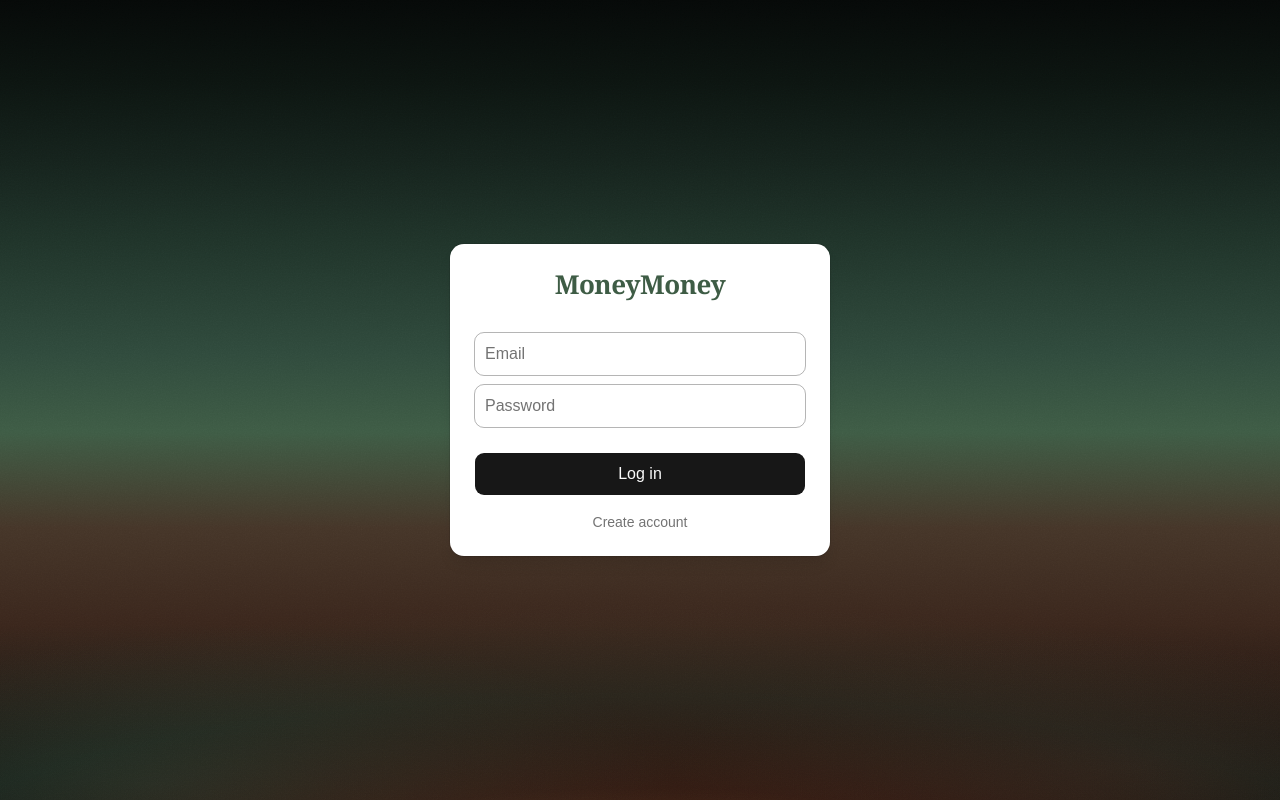
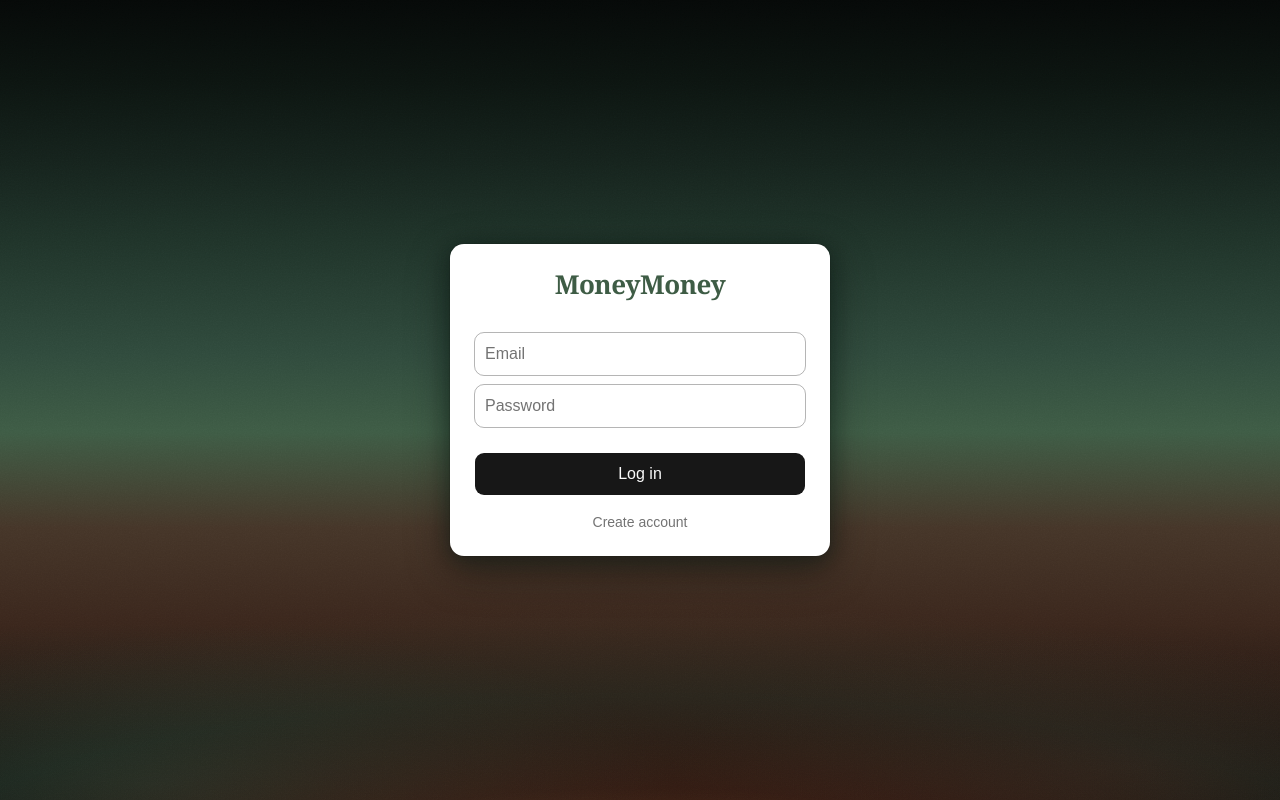
Before and after one commit to sjiyoungan/MoneyMoney, a React (Vite) app: page / in a window 1280 px wide. Built offline with nearby package versions, Linux system fonts and the light colour scheme; no server answers.

Commit message:
Add dark green drop shadow to auth card.
Co-authored-by: Cursor <cursoragent@cursor.com>

```diff
--- a/src/pages/AuthPage.tsx
+++ b/src/pages/AuthPage.tsx
@@ -85,7 +85,7 @@ export function AuthPage() {
     <div className="text-foreground relative min-h-svh">
       <AuthBackground />
       <div className="relative z-10 mx-auto flex min-h-svh w-full max-w-[412px] items-center px-4 py-8 sm:py-12">
-        <Card className="w-full gap-0 bg-card p-6 shadow-lg ring-1 ring-foreground/10">
+        <Card className="w-full gap-0 bg-card p-6 shadow-[0_4px_20px_rgba(10,22,18,0.5),0_14px_44px_rgba(8,18,14,0.4)] ring-1 ring-foreground/10">
           <form
             onSubmit={handleSubmit}
             className="flex w-full flex-col items-stretch text-left"
```
